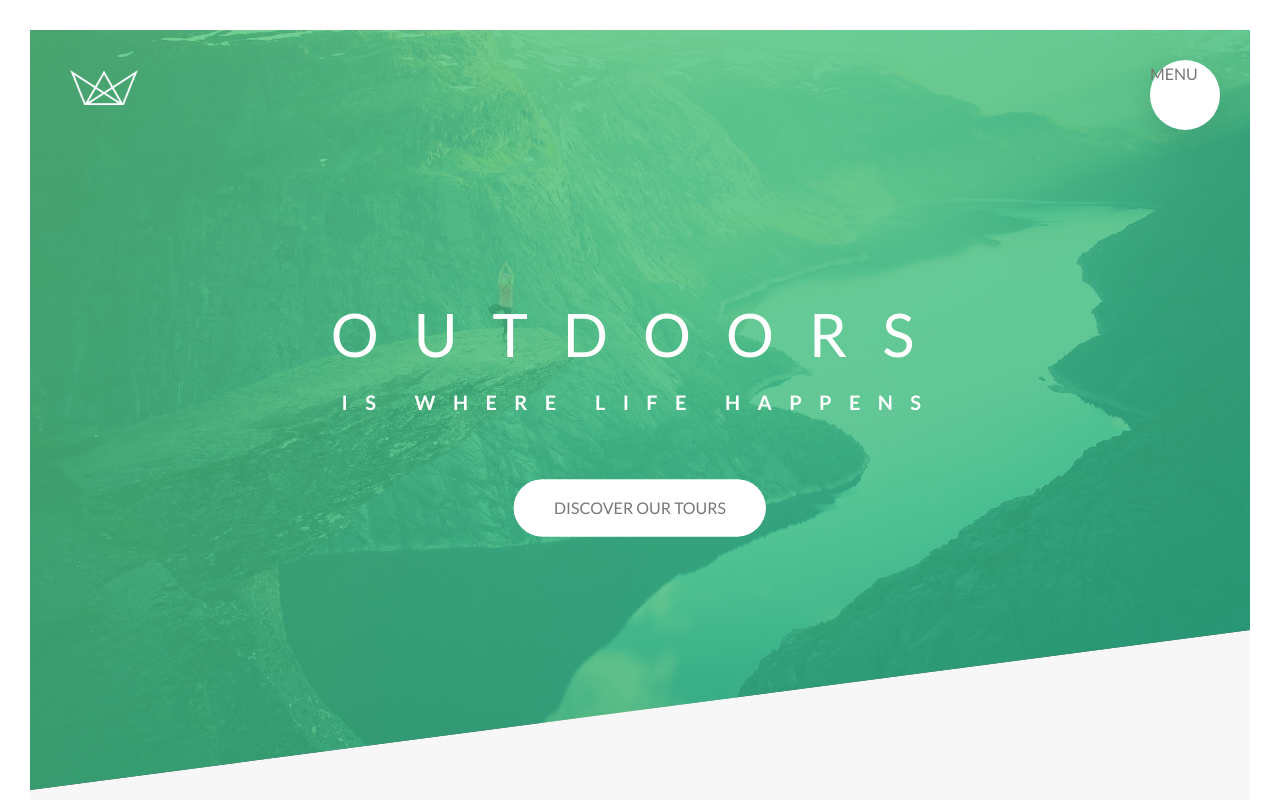
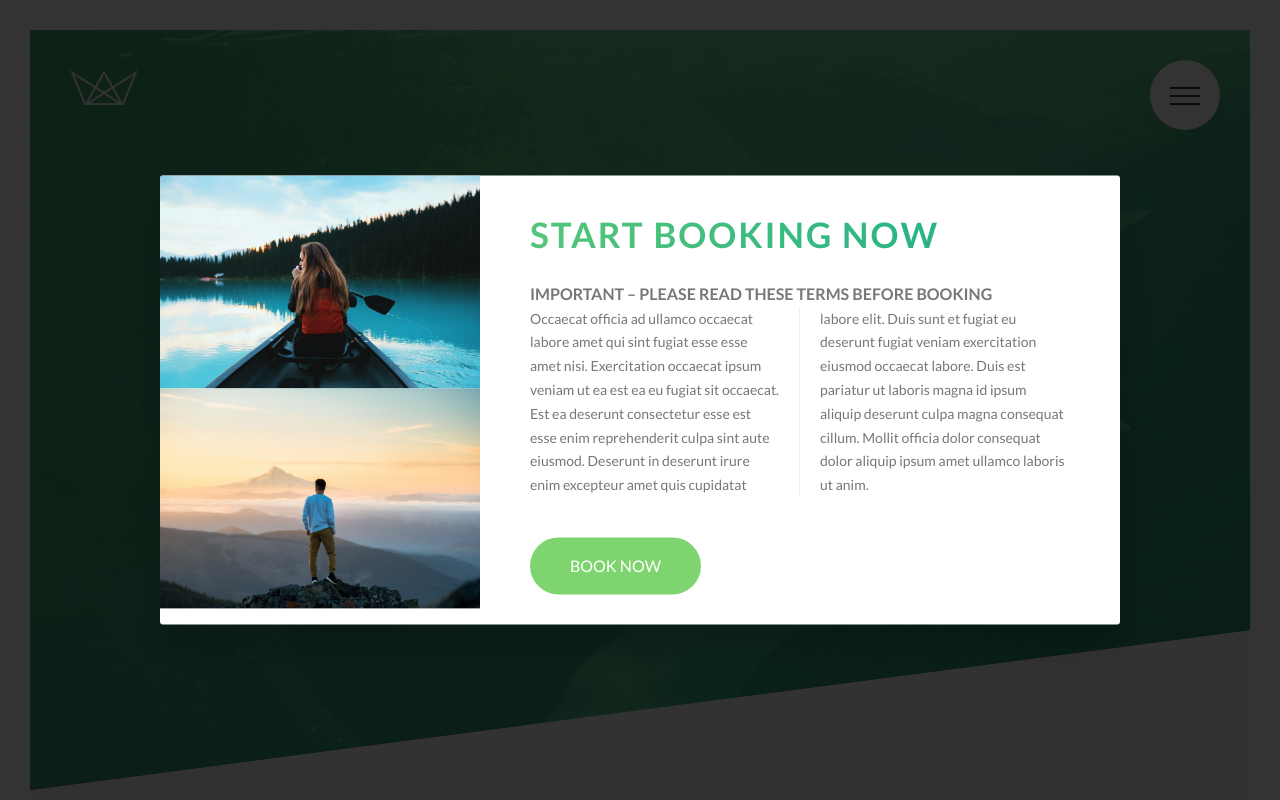
Before and after one commit to nadia643/Natours-css-course-Jonas, a website: page index.html in a window 1280 px wide. Shown: the top 800 px of the page. Drawn offline with Linux system fonts and the light colour scheme.

Commit message:
created popup content for book now on back of rotating cards

```diff
--- a/index.html
+++ b/index.html
@@ -17,7 +17,9 @@
         <div class="navigation">
             <input type="checkbox" class="navigation__checkbox" id="navi-toggle">
 
-            <label for="navi-toggle" class="navigation__button">MENU</label>
+            <label for="navi-toggle" class="navigation__button">
+                <span class="navigation__icon">&nbsp;</span>
+            </label>
 
             <div class="navigation__background">&nbsp;</div>
 
@@ -359,6 +361,23 @@
             </div>
         </footer>
 
+        <div class="popup">
+            <div class="popup__content">
+                <div class="popup__left">
+                    <img src="img/nat-8.jpg" alt="Tour photo" class="popup__img">
+                    <img src="img/nat-9.jpg" alt="Tour photo" class="popup__img">
+                </div>
+                <div class="popup__right">
+                    <h2 class="heading-secondary u-margin-bottom-small">Start booking now</h2>
+                    <h3 class="heading-tertiary u-margin-bottom-smal">Important &ndash; Please read these terms before booking</h3>
+                    <p class="popup__text">
+                        Occaecat officia ad ullamco occaecat labore amet qui sint fugiat esse esse amet nisi. Exercitation occaecat ipsum veniam ut ea est ea eu fugiat sit occaecat. Est ea deserunt consectetur esse est esse enim reprehenderit culpa sint aute eiusmod. Deserunt in deserunt irure enim excepteur amet quis cupidatat labore elit. Duis sunt et fugiat eu deserunt fugiat veniam exercitation eiusmod occaecat labore. Duis est pariatur ut laboris magna id ipsum aliquip deserunt culpa magna consequat cillum. Mollit officia dolor consequat dolor aliquip ipsum amet ullamco laboris ut anim.
+                    </p>
+                    <a href="#" class="btn btn--green">Book now</a>
+                </div>
+            </div>
+        </div>
+
         <!-- <section class="grid-test">
             <div class="row">
                 <div class="col-1-of-2">
--- a/sass/abstracts/_mixins.scss
+++ b/sass/abstracts/_mixins.scss
@@ -5,3 +5,10 @@
         clear: both ;
     }
 }
+
+@mixin absCenter {
+    position: absolute;
+    top: 50%;
+    left: 50%;
+    transform: translate(-50%, -50%);
+}
--- /dev/null
+++ b/sass/components/_popup.scss
@@ -0,0 +1,50 @@
+.popup {
+    height: 100vh;
+    width: 100%;
+    position: fixed;
+    top: 0;
+    left: 0;
+    background-color: rgba($color-black, .8);
+    // high z-index to make sure it's on top of the nav button in the top
+    z-index: 9999;
+
+    &__content {
+        @include absCenter;
+
+        width: 75%;
+        background-color: $color-white;
+        box-shadow: 0 2rem 4rem rgba($color-black, .2);
+        border-radius: 3px;
+        // this behaves as a table, and left/right pics as cells, so the browser will give them the same height
+        display: table;
+        overflow: hidden;
+    }
+
+    &__left {
+        width: 33.33333%;
+        display: table-cell;
+    }
+
+    &__right {
+        width: 66.66667%;
+        display: table-cell;
+        vertical-align: middle;
+        padding: 3rem 5rem;
+    }
+
+    &__img {
+        display: block;
+        width: 100%;
+
+    }
+
+    &__text {
+        font-size: 1.4rem;
+        margin-bottom: 4rem;
+
+        // makes the words have 2 columns with a line in between
+        column-count: 2;
+        column-gap: 4rem;
+        column-rule: 1px solid $color-grey-light-2;
+    }
+}
--- a/sass/layout/_navigation.scss
+++ b/sass/layout/_navigation.scss
@@ -13,6 +13,8 @@
         border-radius: 50%;
         z-index: 2000;
         box-shadow: 0 1rem 3rem rgba($color-black, .1);
+        text-align: center;
+        cursor: pointer;
     }
 
     &__background {
@@ -84,6 +86,7 @@
         }
     }
 
+    // FUNCTIONALITY
     &__checkbox:checked ~ &__background {
         transform: scale(80);
     }
@@ -92,4 +95,53 @@
         opacity: 1;
         width: 100%;
     }
+
+
+    //ICON
+    &__icon {
+        position: relative;
+        margin-top: 3.5rem;
+
+        &,
+        &::before,
+        &::after {
+            width: 3rem;
+            height: 2px;
+            background-color: $color-grey-dark-3;
+            display: inline-block;
+        }
+
+        &::before,
+        &::after {
+            content: "";
+            position: absolute;
+            left: 0;
+            transition: all .2s;
+        }
+
+        &::before { top: -.8rem;}
+        &::after { top: .8rem; }
+    }
+
+    &__button:hover &__icon::before {
+        top: -1rem;
+    }
+
+    &__button:hover &__icon::after {
+        top: 1rem;
+    }
+
+    &__checkbox:checked + &__button &__icon {
+        background-color: transparent;
+    }
+
+    &__checkbox:checked + &__button &__icon::before {
+        top: 0;
+        transform: rotate(135deg);
+    }
+
+    &__checkbox:checked + &__button &__icon::after {
+        top: 0;
+        transform: rotate(-135deg);
+    }
 }
--- a/sass/main.scss
+++ b/sass/main.scss
@@ -13,6 +13,7 @@
 @import "components/composition";
 @import "components/feature-box";
 @import "components/form";
+@import "components/popup";
 @import "components/story";
 
 @import "layout/footer";
```
Also changed, not shown: css/style.css.
